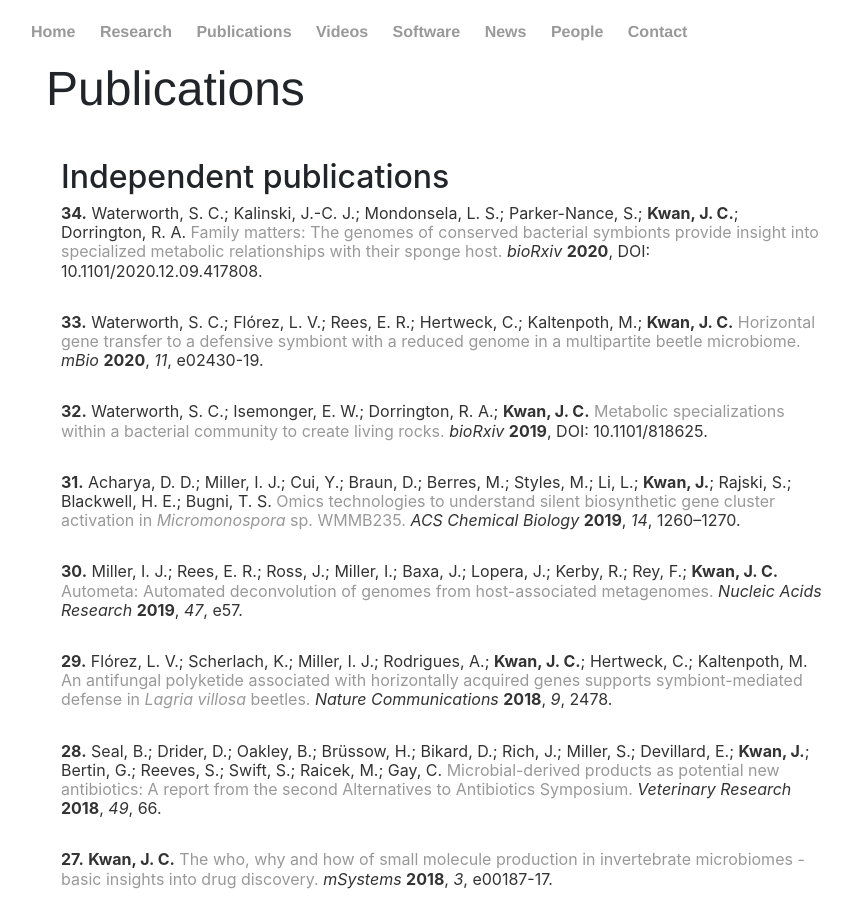
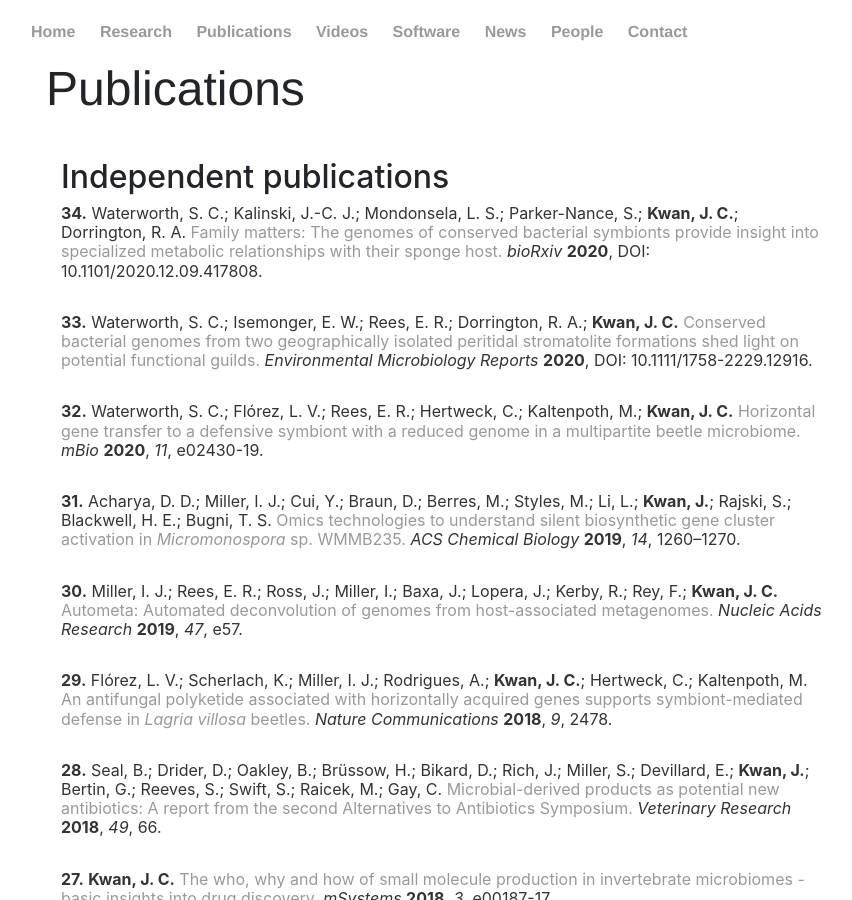
Before and after one commit to KwanLab/KwanLab.github.io, a Jekyll site: the page built from publications/index.html, in a window 1280 px wide and 900 px high. Shown: the whole window, without its empty margins (161-1013 px from the left). Built offline with Jekyll 4.4.1, drawn with Linux system fonts in a browser that asks for light colours; comment, search, counter and statistics services are not loaded.

Commit message:
Updated publications with link to Env Micro Rep paper

```diff
--- a/publications/index.html
+++ b/publications/index.html
@@ -23,19 +23,19 @@ title: Publications
 		<p class="small"></p>
 		<div class="row">
 			<div class="col-sm-11">
-				<p class="small"><strong>33.</strong> Waterworth, S. C.; Flórez, L. V.; Rees, E. R.; Hertweck, C.; Kaltenpoth, M.; <strong>Kwan, J. C.</strong> <a href="https://mbio.asm.org/content/11/1/e02430-19">Horizontal gene transfer to a defensive symbiont with a reduced genome in a multipartite beetle microbiome.</a> <em>mBio</em> <strong>2020</strong>, <em>11</em>, e02430-19.</p>
+				<p class="small"><strong>33.</strong> Waterworth, S. C.; Isemonger, E. W.; Rees, E. R.; Dorrington, R. A.; <strong>Kwan, J. C.</strong> <a href="https://www.biorxiv.org/content/10.1101/818625v1">Conserved bacterial genomes from two geographically isolated peritidal stromatolite formations shed light on potential functional guilds.</a> <em>Environmental Microbiology Reports</em> <strong>2020</strong>, DOI: 10.1111/1758-2229.12916.</p>
 			</div>
 			<div class="col-sm-1">
-				<div data-badge-type="donut" data-doi="10.1128/mBio.02430-19" data-condensed="true" data-hide-no-mentions="true" class="altmetric-embed"></div>
+				<div data-badge-type="donut" data-doi="10.1111/1758-2229.12916" data-condensed="true" data-hide-no-mentions="true" class="altmetric-embed"></div>
 			</div>
 		</div>
 		<p class="small"></p>
 		<div class="row">
 			<div class="col-sm-11">
-				<p class="small"><strong>32.</strong> Waterworth, S. C.; Isemonger, E. W.; Dorrington, R. A.; <strong>Kwan, J. C.</strong> <a href="https://www.biorxiv.org/content/10.1101/818625v1">Metabolic specializations within a bacterial community to create living rocks.</a> <em>bioRxiv</em> <strong>2019</strong>, DOI: 10.1101/818625.</p>
+				<p class="small"><strong>32.</strong> Waterworth, S. C.; Flórez, L. V.; Rees, E. R.; Hertweck, C.; Kaltenpoth, M.; <strong>Kwan, J. C.</strong> <a href="https://mbio.asm.org/content/11/1/e02430-19">Horizontal gene transfer to a defensive symbiont with a reduced genome in a multipartite beetle microbiome.</a> <em>mBio</em> <strong>2020</strong>, <em>11</em>, e02430-19.</p>
 			</div>
 			<div class="col-sm-1">
-				<div data-badge-type="donut" data-doi="10.1101/818625" data-condensed="true" data-hide-no-mentions="true" class="altmetric-embed"></div>
+				<div data-badge-type="donut" data-doi="10.1128/mBio.02430-19" data-condensed="true" data-hide-no-mentions="true" class="altmetric-embed"></div>
 			</div>
 		</div>
 		<p class="small"></p>
```
